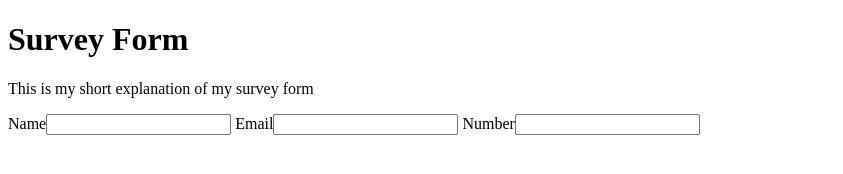
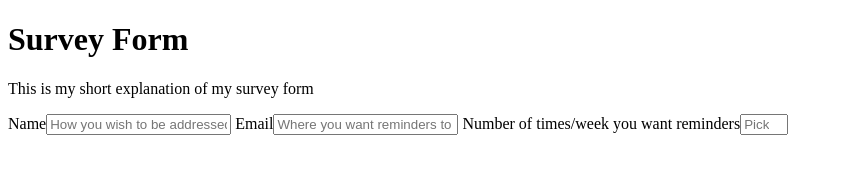
Before and after one commit to joysdev/fcCCPsurveyform, a plain HTML site: page index.html in a window 1280 px wide. Shown: the whole page, without its empty margins (0-843 px from the left). Drawn offline with Linux system fonts and the light colour scheme.

Commit message:
Edit index.html to fulfill steps 9-11

```diff
--- a/index.html
+++ b/index.html
@@ -10,8 +10,8 @@
     <h1 id="title">Survey Form</h1>
     <p id="description">This is my short explanation of my survey form</p>
     <form id="survey-form">
-        <label for="name" id="name-label">Name</label><input id="name" type="text" required>
-        <label for="email" id="email-label">Email</label><input id="email" type="email" required>
-        <label for="number" id="number-label">Number</label><input id="number" type="number" required>
+        <label for="name" id="name-label">Name</label><input id="name" type="text" placeholder="How you wish to be addressed" required>
+        <label for="email" id="email-label">Email</label><input id="email" type="email" placeholder="Where you want reminders to arrive" required>
+        <label for="number" id="number-label">Number of times/week you want reminders</label><input id="number" type="number" placeholder="Pick a number 1-7" required min="1" max="7">
     </form>
 </body>
```
